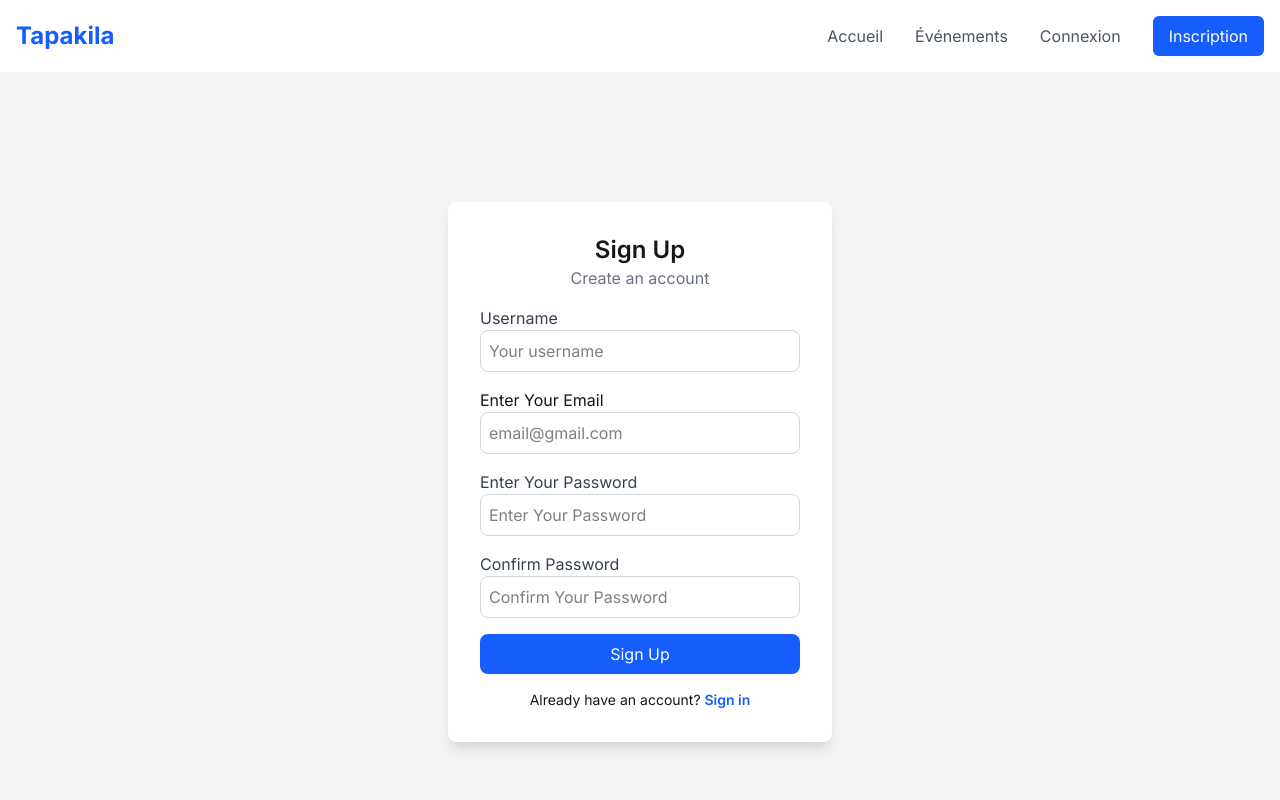
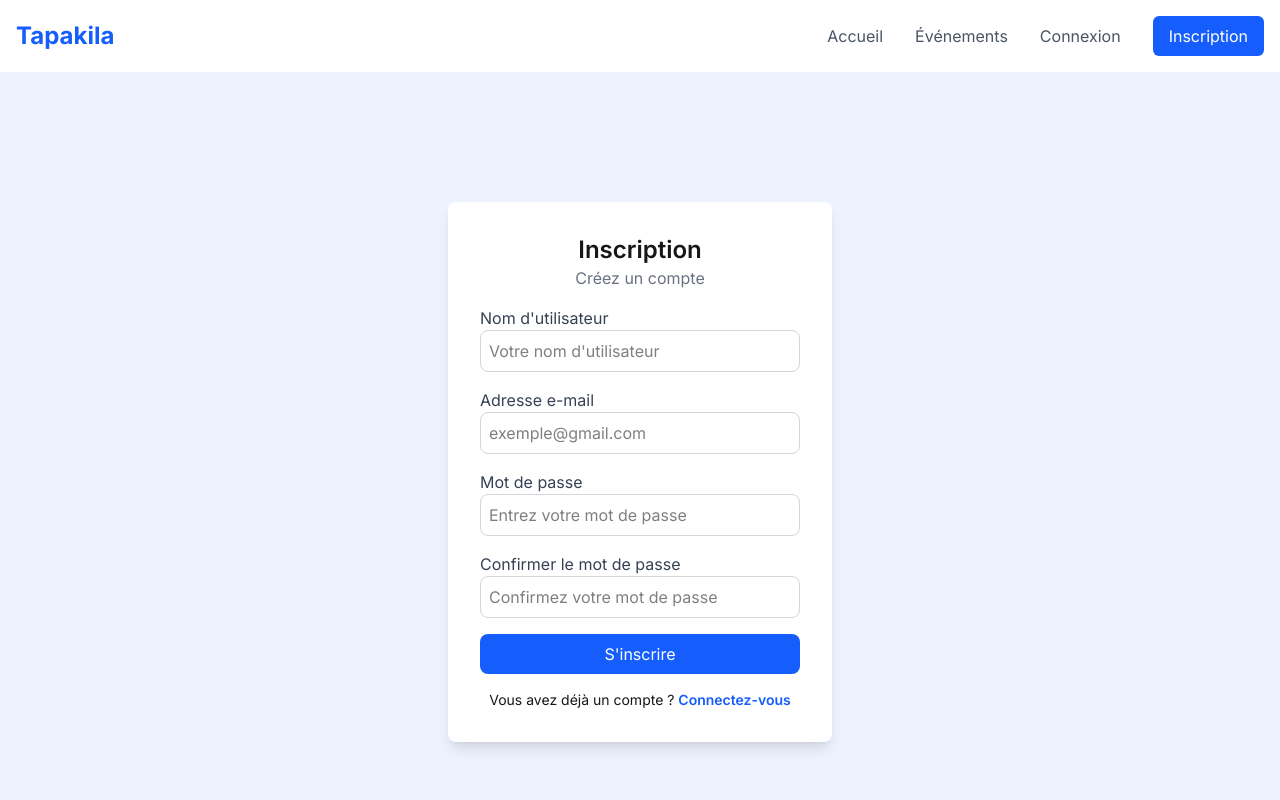
Before and after one commit to ClermontJudicael/frontend, a Next.js app: page /signup in a window 1280 px wide. Shown: the top 800 px of the page. Built offline with nearby package versions, Linux system fonts and the light colour scheme.

Commit message:
feat(login/signup page): translate to french

```diff
--- a/app/dashboard/page.js
+++ b/app/dashboard/page.js
@@ -53,30 +53,31 @@ const ReservationCard = ({ reservation, refreshReservations }) => {
   };
 
   return (
-    <div className="border rounded-lg overflow-hidden shadow-md hover:shadow-lg transition">
+  // Dans ReservationCard
+    <div className="border rounded-lg overflow-hidden shadow-md hover:shadow-lg transition bg-white">
       <div className="p-4 bg-blue-50">
         <h3 className="text-xl font-semibold text-blue-800">{reservation.event?.title || 'Event'}</h3>
-        <p className="text-sm text-gray-600">{eventDate}</p>
+        <p className="text-sm text-gray-500">{eventDate}</p> {/* Appliquer text-gray-500 ici */}
       </div>
 
       <div className="p-4">
         <div className="flex justify-between mb-2">
-          <span className="font-medium">Ticket Type:</span>
-          <span>{reservation.ticket?.type || 'N/A'}</span>
+          <span className="font-medium text-gray-500">Ticket Type:</span> {/* Utiliser text-gray-500 */}
+          <span className="text-gray-500">{reservation.ticket?.type || 'N/A'}</span> {/* Idem */}
         </div>
 
         <div className="flex justify-between mb-2">
-          <span className="font-medium">Quantity:</span>
-          <span>{reservation.quantity}</span>
+          <span className="font-medium text-gray-500">Quantity:</span>
+          <span className="text-gray-500">{reservation.quantity}</span>
         </div>
 
         <div className="flex justify-between mb-2">
-          <span className="font-medium">Total Price:</span>
-          <span>${(reservation.ticket?.price * reservation.quantity).toFixed(2) || '0.00'}</span>
+          <span className="font-medium text-gray-500">Total Price:</span>
+          <span className="text-gray-500">${(reservation.ticket?.price * reservation.quantity).toFixed(2) || '0.00'}</span>
         </div>
 
         <div className="flex justify-between mb-2">
-          <span className="font-medium">Status:</span>
+          <span className="font-medium text-gray-500">Status:</span>
           <span className={`px-2 py-1 rounded text-xs ${
             reservation.status === 'confirmed'
               ? 'bg-green-100 text-green-800'
@@ -87,7 +88,7 @@ const ReservationCard = ({ reservation, refreshReservations }) => {
         </div>
 
         <div className="mt-4 pt-4 border-t">
-          <p className="text-sm text-gray-600">
+          <p className="text-sm text-gray-500"> {/* Utiliser text-gray-500 ici aussi */}
             <span className="font-medium">Location:</span> {reservation.event?.location || 'Unknown'}
           </p>
         </div>
@@ -109,6 +110,8 @@ const ReservationCard = ({ reservation, refreshReservations }) => {
         </div>
       )}
     </div>
+
+
   );
 };
 
@@ -127,7 +130,7 @@ const Reservations = ({ reservations, loading, refreshReservations }) => {
     <div className="space-y-8">
       <div>
         <div className="flex justify-between items-center mb-4">
-          <h2 className="text-xl font-semibold">Confirmed Reservations</h2>
+          <h2 className="text-xl text-gray-500 font-semibold">Confirmed Reservations</h2>
           <button
             onClick={refreshReservations}
             className="px-4 py-2 bg-blue-500 text-white rounded hover:bg-blue-600 transition"
@@ -151,7 +154,7 @@ const Reservations = ({ reservations, loading, refreshReservations }) => {
       </div>
 
       <div>
-        <h2 className="text-xl font-semibold mb-4">Pending Reservations</h2>
+        <h2 className="text-xl text-gray-500 font-semibold mb-4">Pending Reservations</h2>
         {pendingReservations.length === 0 ? (
           <p className="text-gray-500">No pending reservations.</p>
         ) : (
@@ -239,7 +242,7 @@ export default function Dashboard() {
   }
 
   return (
-    <div className="flex h-screen bg-gray-100">
+    <div className="flex h-screen bg-[#EEF2FF]">
       {/* Sidebar */}
       <aside className="w-64 bg-white shadow-md p-4">
         <h1 className="text-xl font-bold mb-4 text-blue-600">Dashboard</h1>
--- a/app/login/page.js
+++ b/app/login/page.js
@@ -5,7 +5,7 @@ import axios from "axios";
 import { useRouter } from "next/navigation";
 import { useAuth } from "../context/AuthContext";
 
-export default function Login() {
+export default function Connexion() {
   const [formData, setFormData] = useState({ email: "", password: "" });
   const [error, setError] = useState("");
   const [loading, setLoading] = useState(false);
@@ -23,39 +23,38 @@ export default function Login() {
       login(res.data.token);
       router.push("/dashboard");
     } catch (err) {
-      setError("Invalid credentials. Please try again.");
+      setError("Identifiants invalides. Veuillez réessayer.");
     } finally {
       setLoading(false);
     }
   };
 
   return (
-
-    <div className="flex justify-center items-center h-screen bg-gray-100">
+    <div className="flex justify-center items-center h-screen bg-[#EEF2FF]">
       <div className="bg-white shadow-lg rounded-lg p-8 w-96">
-        <h2 className="text-2xl font-semibold text-center">Sign in</h2>
-        <p className="text-gray-600 text-center mb-4">Sign in to access your account</p>
+        <h2 className="text-2xl font-semibold text-center">Connexion</h2>
+        <p className="text-gray-600 text-center mb-4">Connectez-vous pour accéder à votre compte</p>
 
         {error && <p className="text-red-500 text-sm text-center">{error}</p>}
 
         <form onSubmit={handleSubmit} className="space-y-4">
           <div>
-            <label className="block text-gray-600">Enter Your Email</label>
+            <label className="block text-gray-600">Adresse e-mail</label>
             <input
               type="email"
               name="email"
-              placeholder="email@gmail.com"
+              placeholder="exemple@gmail.com"
               onChange={handleChange}
               required
               className="w-full border border-gray-300 rounded-lg p-2 text-gray-600 focus:ring-2 focus:ring-blue-500 focus:outline-none"
             />
           </div>
           <div>
-            <label className="block text-gray-600">Enter Your Password</label>
+            <label className="block text-gray-600">Mot de passe</label>
             <input
               type="password"
               name="password"
-              placeholder="Enter Your Password"
+              placeholder="Entrez votre mot de passe"
               onChange={handleChange}
               required
               className="w-full border border-gray-300 rounded-lg p-2 text-gray-600 focus:ring-2 focus:ring-blue-500 focus:outline-none"
@@ -66,17 +65,17 @@ export default function Login() {
             disabled={loading}
             className="w-full bg-blue-600 py-2 rounded-lg hover:bg-blue-700 transition disabled:bg-gray-400"
           >
-            {loading ? "Logging in..." : "Login"}
+            {loading ? "Connexion en cours..." : "Se connecter"}
           </button>
         </form>
 
         <div className="flex justify-between text-sm text-gray-600 mt-4">
-          <a href="#" className="hover:text-blue-600">Forgot your password?</a>
+          <a href="#" className="hover:text-blue-600">Mot de passe oublié ?</a>
         </div>
 
         <p className="text-sm text-center mt-4 text-gray-600">
-          Don't have an account?{" "}
-          <a href="/signup" className="text-blue-600 font-semibold hover:underline">Sign up</a>
+          Vous n'avez pas de compte ?{" "}
+          <a href="/signup" className="text-blue-600 font-semibold hover:underline">Inscrivez-vous</a>
         </p>
       </div>
     </div>
--- a/app/signup/page.js
+++ b/app/signup/page.js
@@ -3,7 +3,7 @@ import { useState } from "react";
 import axios from "axios";
 import { useRouter } from "next/navigation";
 
-export default function Signup() {
+export default function Inscription() {
   const [formData, setFormData] = useState({ username: "", email: "", password: "", confirmPassword: "" });
   const [error, setError] = useState("");
   const router = useRouter();
@@ -13,7 +13,7 @@ export default function Signup() {
   const handleSubmit = async (e) => {
     e.preventDefault();
     if (formData.password !== formData.confirmPassword) {
-      setError("Passwords do not match");
+      setError("Les mots de passe ne correspondent pas");
       return;
     }
 
@@ -25,67 +25,67 @@ export default function Signup() {
       });
       router.push("/login");
     } catch (err) {
-      setError(err.response?.data?.error || "Signup failed. Try again.");
+      setError(err.response?.data?.error || "Échec de l'inscription. Veuillez réessayer.");
     }
   };
 
   return (
-    <div className="flex justify-center items-center h-screen bg-gray-100">
+    <div className="flex justify-center items-center h-screen bg-[#EEF2FF]">
       <div className="bg-white shadow-lg rounded-lg p-8 w-96">
-        <h2 className="text-2xl font-semibold text-center">Sign Up</h2>
-        <p className="text-gray-500 text-center mb-4">Create an account</p>
+        <h2 className="text-2xl font-semibold text-center">Inscription</h2>
+        <p className="text-gray-500 text-center mb-4">Créez un compte</p>
         {error && <p className="text-red-500 text-sm text-center">{error}</p>}
         <form onSubmit={handleSubmit} className="space-y-4">
           <div>
-            <label className="block text-gray-700">Username</label>
+            <label className="block text-gray-700">Nom d'utilisateur</label>
             <input
               type="text"
               name="username"
-              placeholder="Your username"
+              placeholder="Votre nom d'utilisateur"
               onChange={handleChange}
               required
               className="w-full border text-black border-gray-300 rounded-lg p-2 focus:ring-2 focus:ring-blue-500 focus:outline-none"
             />
           </div>
           <div>
-            <label className="block text-g-700">Enter Your Email</label>
+            <label className="block text-gray-700">Adresse e-mail</label>
             <input
               type="email"
               name="email"
-              placeholder="email@gmail.com"
+              placeholder="exemple@gmail.com"
               onChange={handleChange}
               required
               className="w-full border text-black border-gray-300 rounded-lg p-2 focus:ring-2 focus:ring-blue-500 focus:outline-none"
             />
           </div>
           <div>
-            <label className="block text-gray-700">Enter Your Password</label>
+            <label className="block text-gray-700">Mot de passe</label>
             <input
               type="password"
               name="password"
-              placeholder="Enter Your Password"
+              placeholder="Entrez votre mot de passe"
               onChange={handleChange}
               required
               className="w-full border text-black border-gray-300 rounded-lg p-2 focus:ring-2 focus:ring-blue-500 focus:outline-none"
             />
           </div>
           <div>
-            <label className="block text-gray-700">Confirm Password</label>
+            <label className="block text-gray-700">Confirmer le mot de passe</label>
             <input
               type="password"
               name="confirmPassword"
-              placeholder="Confirm Your Password"
+              placeholder="Confirmez votre mot de passe"
               onChange={handleChange}
               required
               className="w-full text-black border border-gray-300 rounded-lg p-2 focus:ring-2 focus:ring-blue-500 focus:outline-none"
             />
           </div>
           <button className="w-full bg-blue-600 text-white py-2 rounded-lg hover:bg-blue-700 transition">
-            Sign Up
+            S'inscrire
           </button>
         </form>
         <p className="text-sm text-center mt-4">
-          Already have an account? <a href="/login" className="text-blue-600 font-semibold hover:underline">Sign in</a>
+          Vous avez déjà un compte ? <a href="/login" className="text-blue-600 font-semibold hover:underline">Connectez-vous</a>
         </p>
       </div>
     </div>
```
